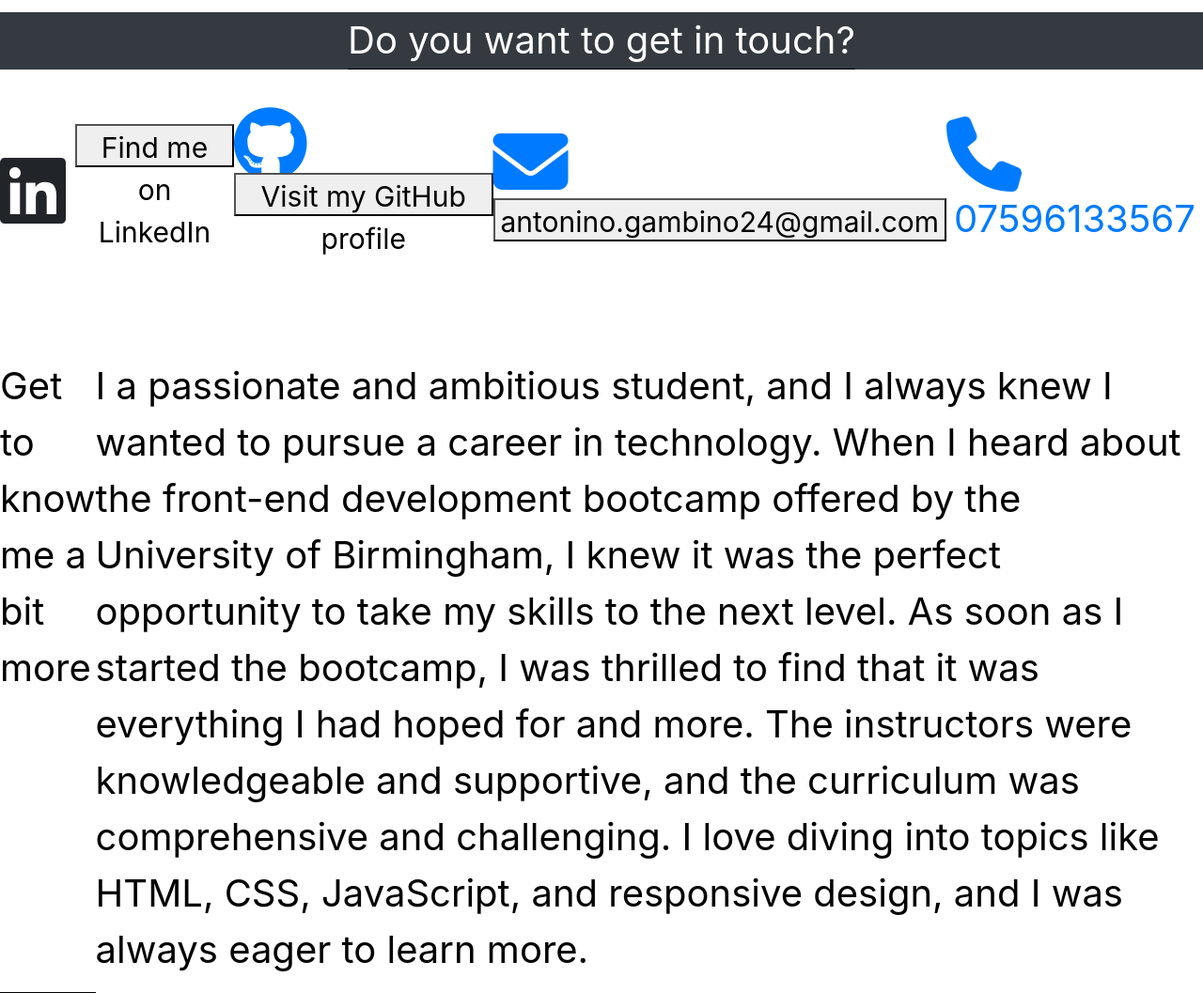
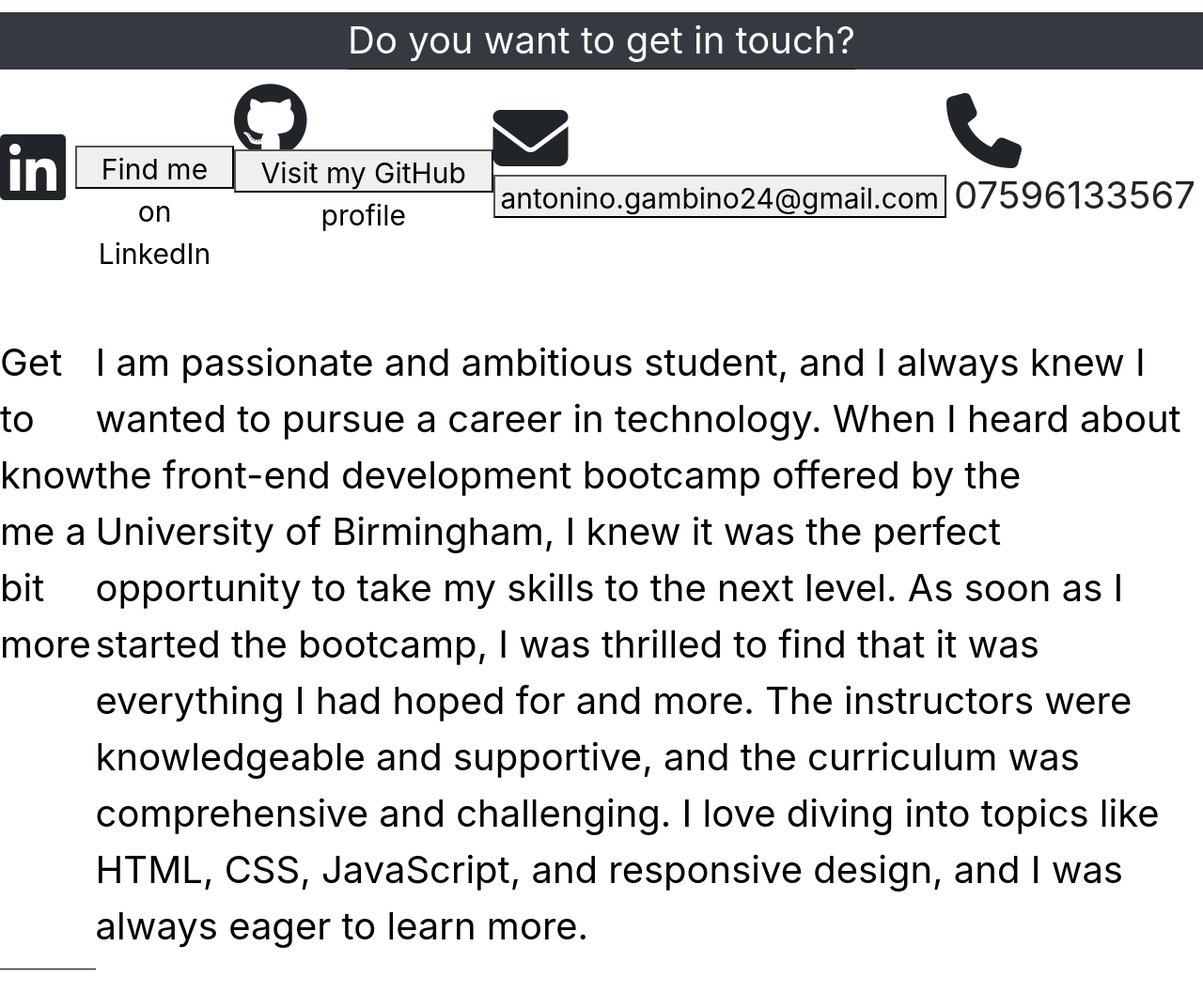
Before and after one commit to antoninogambino/Bootstap-portfolio, a plain HTML site: page index.html in a window 1280 px wide. Shown: the part 2295-3352 px from the top of the page at 94% size. After the commit the page ends 3327 px from the top, so only its background shows below. Drawn offline with nearby package versions, Linux system fonts and the light colour scheme.

Commit message:
closed a tags

```diff
--- a/css/style.css
+++ b/css/style.css
@@ -94,7 +94,7 @@ h1 {
     flex-direction: row;
     justify-content: space-evenly;
     font-size: 40px;
-    margin-top: 50px;
+    margin-top: 20px;
     margin-bottom: 20px;
     align-items: center;
 }
--- a/index.html
+++ b/index.html
@@ -149,15 +149,15 @@
     <div class="contactInfo" id="contact-me">
         <div class="linkedin">
             <i class="fab fa-linkedin fa-2xl"></i>
-            <a href="https://www.linkedin.com/in/antoninogambino/"><button class="button">Find me on LinkedIn</button>
+            <a href="https://www.linkedin.com/in/antoninogambino"></a><button class="button">Find me on LinkedIn</button>
         </div>
-        <div class="gitHub">
+        <div class="github">
           <i class="fa-brands fa-github fa-2xl"></i>
-            <a href="https://github.com/antoninogambino"><button class="button">Visit my GitHub profile</button>
+            <a href="https://github.com/antoninogambino"></a><button class="button">Visit my GitHub profile</button>
         </div>
         <div class="email">
             <i class="fa-solid fa-envelope fa-2xl"></i>
-            <a href="antonino.gambino24@gmail.com"><button class="button">antonino.gambino24@gmail.com</button>
+            <a href="mailto:antonino.gambino24@gmail.com"></a><button class="button">antonino.gambino24@gmail.com</button>
         </div>
         <div class="phone">
             <i class="fa-solid fa-phone fa-2xl"></i>
@@ -167,7 +167,7 @@
 
     <div class="aboutme" id="about-me">
       <div style="border-bottom: 1px solid black;">Get to know me a bit more</div>
-      <p>I a passionate and ambitious student, and I always knew I wanted to pursue a career in technology. When I heard about the front-end development bootcamp offered by the University of Birmingham, I knew it was the perfect opportunity to take my skills to the next level. As soon as I started the bootcamp, I was thrilled to find that it was everything I had hoped for and more. The instructors were knowledgeable and supportive, and the curriculum was comprehensive and challenging. I love diving into topics like HTML, CSS, JavaScript, and responsive design, and I was always eager to learn more.</p>
+      <p>I am passionate and ambitious student, and I always knew I wanted to pursue a career in technology. When I heard about the front-end development bootcamp offered by the University of Birmingham, I knew it was the perfect opportunity to take my skills to the next level. As soon as I started the bootcamp, I was thrilled to find that it was everything I had hoped for and more. The instructors were knowledgeable and supportive, and the curriculum was comprehensive and challenging. I love diving into topics like HTML, CSS, JavaScript, and responsive design, and I was always eager to learn more.</p>
     </div>
 
       <!-- Link to Bootstrap JavaScript and jQuery -->
```
